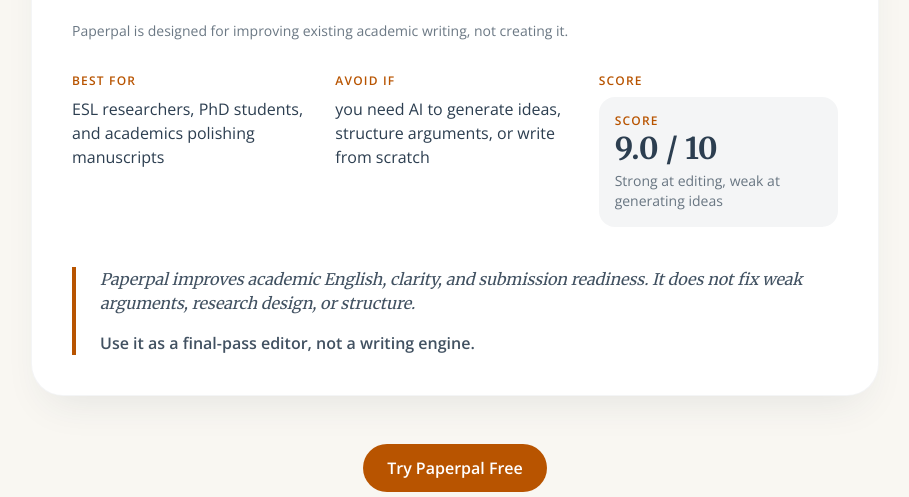
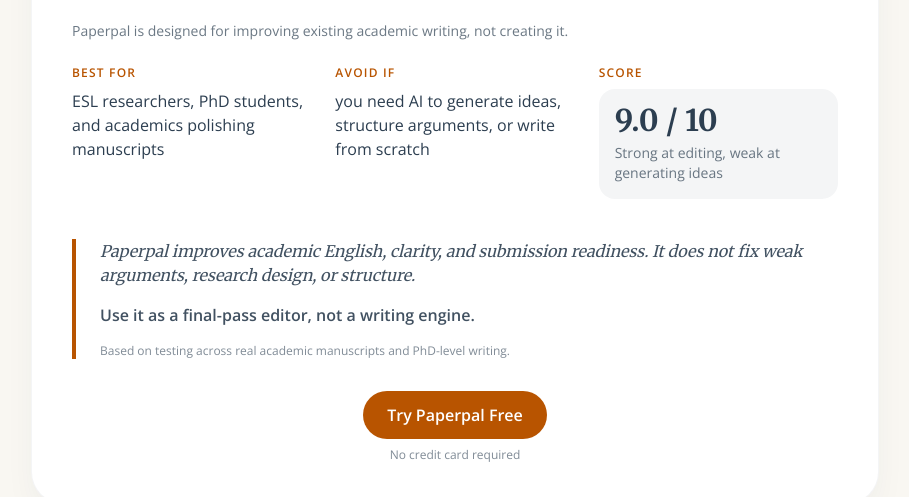
Before and after one commit to modernheresy/EnglishFix, a website: page reviews/paperpal.html in a window 1280 px wide. Shown: the part 786-1283 px from the top of the page, without its empty margins (185-1094 px from the left). Drawn offline with nearby package versions, Linux system fonts and the light colour scheme; files that its build step writes are made by us from their sources.

Commit message:
Add files via upload

```diff
--- a/reviews/paperpal.html
+++ b/reviews/paperpal.html
@@ -200,7 +200,7 @@
     <strong>No — for idea generation, structuring arguments, or drafting from scratch.</strong>
 </p>
 
-<p class="text-sm text-ink/70 mb-8">
+<p class="text-sm text-ink/70 mb-6">
     Paperpal is designed for improving existing academic writing, not creating it.
 </p>
 
@@ -216,9 +216,6 @@
             <div>
     <p class="uppercase tracking-widest text-xs font-bold text-terracotta mb-2">Score</p>
     <div class="bg-ink/5 rounded-2xl p-4 inline-block">
-    <p class="uppercase tracking-widest text-xs font-bold text-terracotta mb-1">
-        Score
-    </p>
         <p class="text-3xl font-serif font-bold text-ink leading-none">
             9.0 / 10
         </p>
@@ -236,10 +233,10 @@
             <p class="mt-4 font-medium">
                 <strong>Use it as a final-pass editor, not a writing engine.</strong>
             </p>
+            <p class="text-xs text-ink/60 mt-4">
+    Based on testing across real academic manuscripts and PhD-level writing.
+  </p>
         </div>
-    </div>
-</section>
-
             <div class="mt-8 text-center">
             <a href="https://paperpal.com" class="inline-block bg-terracotta text-white px-6 py-3 rounded-full font-semibold hover:opacity-90 transition">
                 Try Paperpal Free
@@ -248,6 +245,8 @@
             No credit card required
             </p>
 </div>
+    </div>
+</section>
 
     <!-- Body Content -->
     <main class="pb-24 px-6">
```
Lines whose indentation alone changed are shown as unchanged.
